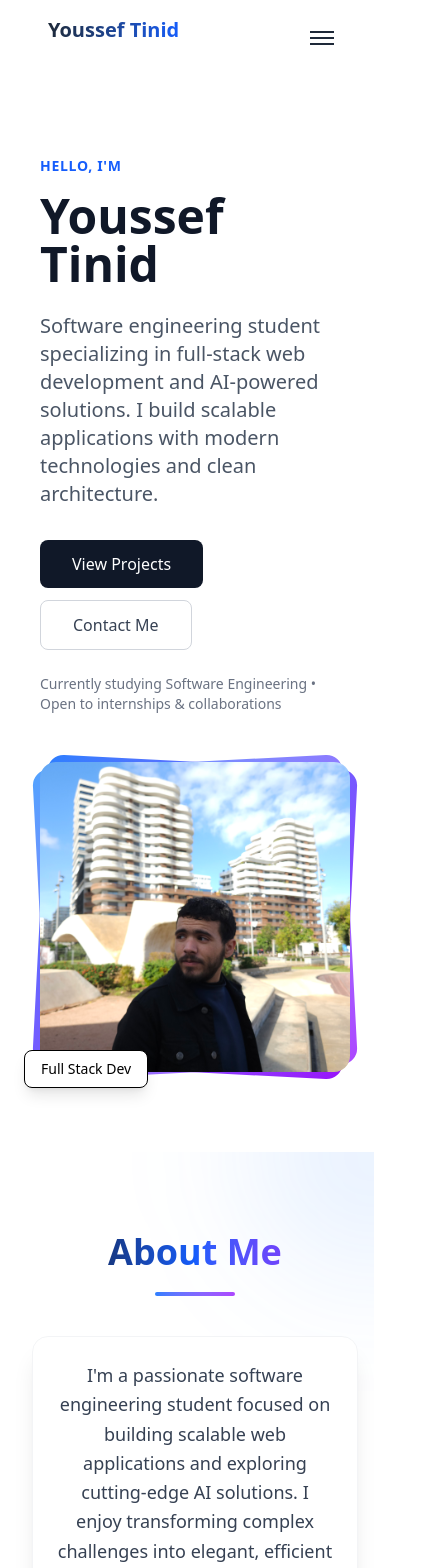
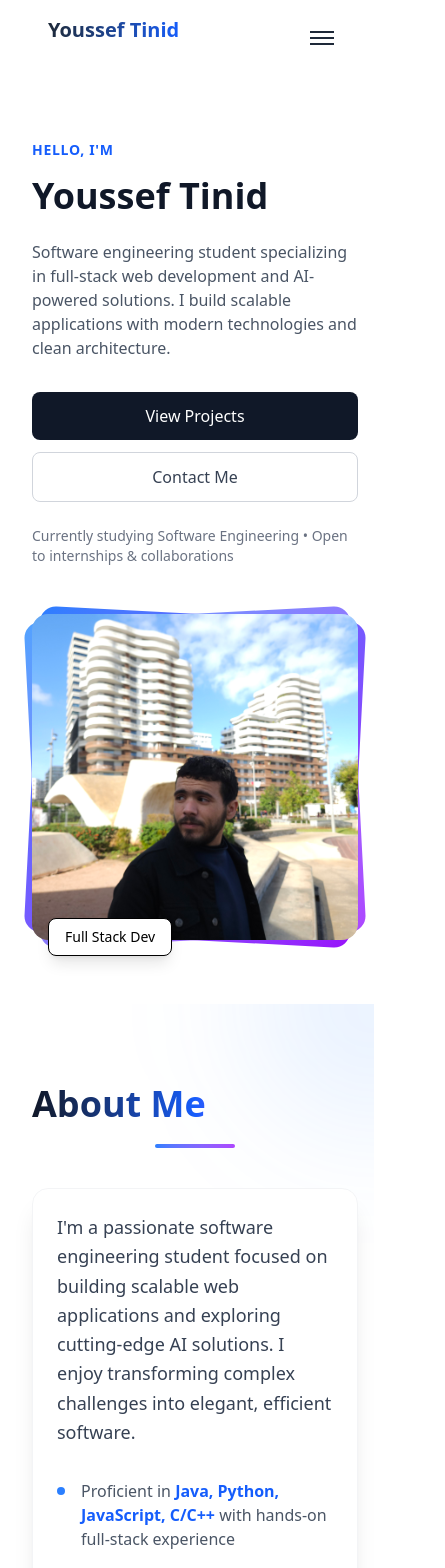
Before and after one commit to youtinid2930/youssef-tinid-portfolio, a Next.js app: page / in a window 390 px wide. Shown: the top 1568 px of the page, 445 px wide, since content can reach past the window. Built offline with nearby package versions, Linux system fonts and the light colour scheme.

Commit message:
refactor: making About, Contact, Hero Responive

```diff
--- a/components/sections/About.tsx
+++ b/components/sections/About.tsx
@@ -11,7 +11,7 @@ export default function About() {
       <div className="absolute bottom-0 left-0 w-96 h-96 bg-purple-500/10 rounded-full blur-3xl translate-y-32 -translate-x-32" />
 
       <Container>
-        <div className="relative max-w-4xl mx-auto text-center md:text-left">
+        <div className="relative max-w-4xl mx-auto text-left">
           {/* Title */}
           <div className="mb-10 md:mb-14">
             <h2 className="text-4xl sm:text-5xl md:text-6xl font-bold mb-5 bg-gradient-to-r from-gray-900 via-blue-600 to-purple-600 bg-clip-text text-transparent">
--- a/components/sections/Contact.tsx
+++ b/components/sections/Contact.tsx
@@ -1,25 +1,25 @@
 import { FiMail, FiLinkedin, FiGithub, FiMapPin } from "react-icons/fi";
-import { SiLeetcode } from "react-icons/si";
-
-export default function Contact() {
 
 type Color = "blue" | "gray" | "orange";
 
-  const contactLinks: {
+type ContactLink = {
   name: string;
   value: string;
   href: string;
-  icon: any;
+  icon: React.ComponentType<{ className?: string }>;
   color: Color;
   description: string;
-}[] = [
+};
+
+export default function Contact() {
+  const contactLinks: ContactLink[] = [
     {
       name: "Email",
       value: "tinidyoussef.pro@gmail.com",
       href: "mailto:tinidyoussef.pro@gmail.com",
       icon: FiMail,
       color: "blue",
-    description: "Send me an email"
+      description: "Send me an email",
     },
     {
       name: "LinkedIn",
@@ -27,7 +27,7 @@ export default function Contact() {
       href: "https://www.linkedin.com/in/youssef-tinid/",
       icon: FiLinkedin,
       color: "blue",
-    description: "Connect professionally"
+      description: "Connect professionally",
     },
     {
       name: "GitHub",
@@ -35,51 +35,64 @@ export default function Contact() {
       href: "https://github.com/youtinid2930",
       icon: FiGithub,
       color: "gray",
-    description: "View my projects"
+      description: "View my projects",
     },
   ];
 
-  const colorClasses = {
+  const colorClasses: Record<Color, string> = {
     blue: "bg-blue-100 text-blue-600 hover:bg-blue-200 border-blue-200",
     gray: "bg-gray-100 text-gray-600 hover:bg-gray-200 border-gray-200",
-    orange: "bg-orange-100 text-orange-600 hover:bg-orange-200 border-orange-200"
+    orange:
+      "bg-orange-100 text-orange-600 hover:bg-orange-200 border-orange-200",
   };
 
   return (
-    <section id="contact" className="py-24 md:py-32">
-      <div className="max-w-4xl mx-auto px-6">
+    <section id="contact" className="py-20 md:py-32">
+      <div className="max-w-4xl mx-auto px-4 sm:px-6">
         {/* Section Header */}
-        <div className="text-center mb-20">
-          <h2 className="text-5xl font-bold text-gray-900 mb-6">
+        <div className="mb-16 md:mb-20">
+          <h2 className="text-4xl sm:text-5xl font-bold text-gray-900 mb-4 text-center md:text-left">
             Get In <span className="text-blue-600">Touch</span>
           </h2>
-          <p className="text-xl text-gray-600 max-w-2xl mx-auto">
-            I'm always open to discussing new opportunities, interesting projects, or just having a chat about tech.
+          <p className="text-base sm:text-lg text-gray-600 max-w-2xl text-left md:text-left">
+            I'm always open to discussing new opportunities, interesting
+            projects, or just having a chat about tech.
           </p>
         </div>
 
-        {/* Contact Cards Grid */}
-        <div className="grid sm:grid-cols-2 gap-6 mb-16">
+        {/* Contact Cards */}
+        <div className="grid grid-cols-1 sm:grid-cols-2 gap-6 mb-16">
           {contactLinks.map((link) => {
             const Icon = link.icon;
+
             return (
               <a
                 key={link.name}
                 href={link.href}
                 target={link.name !== "Email" ? "_blank" : "_self"}
-                rel={link.name !== "Email" ? "noopener noreferrer" : ""}
-                className={`group p-6 rounded-2xl border-2 transition-all duration-300 hover:scale-[1.02] hover:shadow-xl ${colorClasses[link.color]}`}
+                rel={
+                  link.name !== "Email" ? "noopener noreferrer" : undefined
+                }
+                className={`group p-6 rounded-2xl border-2 transition-all duration-300 hover:shadow-xl ${colorClasses[link.color]}`}
               >
-                <div className="flex items-start space-x-4">
-                  <div className="w-14 h-14 rounded-xl bg-white flex items-center justify-center">
-                    <Icon className="w-7 h-7" />
+                <div className="flex items-start gap-4">
+                  <div className="w-12 h-12 sm:w-14 sm:h-14 rounded-xl bg-white flex items-center justify-center shrink-0">
+                    <Icon className="w-6 h-6 sm:w-7 sm:h-7" />
                   </div>
-                  <div className="flex-1">
-                    <div className="text-2xl font-bold mb-2">{link.name}</div>
-                    <div className="text-lg font-medium mb-1">{link.value}</div>
-                    <div className="text-sm opacity-80">{link.description}</div>
+
+                  <div className="flex-1 text-left">
+                    <div className="text-xl sm:text-2xl font-bold mb-1">
+                      {link.name}
                     </div>
-                  <div className="text-2xl opacity-0 group-hover:opacity-100 translate-x-2 group-hover:translate-x-0 transition-all duration-300">
+                    <div className="text-base sm:text-lg font-medium mb-1 break-all">
+                      {link.value}
+                    </div>
+                    <div className="text-sm opacity-80">
+                      {link.description}
+                    </div>
+                  </div>
+
+                  <div className="hidden sm:block text-2xl opacity-0 group-hover:opacity-100 translate-x-2 group-hover:translate-x-0 transition-all duration-300">
                     →
                   </div>
                 </div>
@@ -89,38 +102,44 @@ export default function Contact() {
         </div>
 
         {/* Location & Availability */}
-        <div className="bg-gradient-to-r from-gray-900 to-gray-800 rounded-3xl p-10 text-white text-center">
-          <div className="flex flex-col md:flex-row items-center justify-between space-y-8 md:space-y-0">
-            <div className="flex items-center space-x-4">
-              <div className="w-16 h-16 rounded-xl bg-white/10 flex items-center justify-center">
-                <FiMapPin className="w-8 h-8" />
+        <div className="bg-gradient-to-r from-gray-900 to-gray-800 rounded-3xl p-6 sm:p-10 text-white">
+          <div className="flex flex-col md:flex-row gap-8 justify-between">
+            <div className="flex items-start gap-4">
+              <div className="w-14 h-14 rounded-xl bg-white/10 flex items-center justify-center">
+                <FiMapPin className="w-7 h-7" />
               </div>
               <div className="text-left">
-                <div className="text-2xl font-bold">Based in Morocco</div>
-                <div className="opacity-80">Open to remote opportunities worldwide</div>
+                <div className="text-xl font-bold">Based in Morocco</div>
+                <div className="opacity-80">
+                  Open to remote opportunities worldwide
+                </div>
               </div>
             </div>
 
-            <div className="flex items-center space-x-4">
-              <div className="w-16 h-16 rounded-xl bg-green-500/20 flex items-center justify-center">
-                <span className="text-3xl">✅</span>
+            <div className="flex items-start gap-4">
+              <div className="w-14 h-14 rounded-xl bg-green-500/20 flex items-center justify-center">
+                <span className="text-2xl">✅</span>
               </div>
               <div className="text-left">
-                <div className="text-2xl font-bold">Available</div>
-                <div className="opacity-80">For internships & collaborations</div>
+                <div className="text-xl font-bold">Available</div>
+                <div className="opacity-80">
+                  For internships & collaborations
+                </div>
               </div>
             </div>
           </div>
         </div>
 
-        {/* Call to Action */}
-        <div className="mt-12 text-center">
+        {/* CTA */}
+        <div className="mt-12 text-left md:text-center">
           <a
             href="mailto:tinidyoussef.pro@gmail.com"
-            className="inline-flex items-center space-x-3 px-10 py-5 bg-gradient-to-r from-blue-600 to-blue-700 text-white rounded-full hover:shadow-2xl hover:scale-105 transition-all duration-300 font-semibold text-lg group"
+            className="inline-flex items-center gap-3 px-8 py-4 md:px-10 md:py-5 bg-gradient-to-r from-blue-600 to-blue-700 text-white rounded-full hover:shadow-2xl hover:scale-105 transition-all duration-300 font-semibold text-base md:text-lg group"
           >
             <span>Start a Conversation</span>
-            <span className="group-hover:translate-x-2 transition-transform">→</span>
+            <span className="group-hover:translate-x-2 transition-transform">
+              →
+            </span>
           </a>
           <p className="text-gray-600 mt-4">
             Let's build something amazing together!
--- a/components/sections/Hero.tsx
+++ b/components/sections/Hero.tsx
@@ -1,54 +1,61 @@
 export default function Hero() {
   return (
-    <section className="min-h-[90vh] flex items-center py-20">
-      <div className="max-w-6xl mx-auto px-6 w-full">
-        <div className="grid md:grid-cols-5 gap-12 items-center">
-          {/* Text Content - 3 columns */}
-          <div className="md:col-span-3 space-y-8">
+    <section className="min-h-[90vh] flex items-center py-16 md:py-20">
+      <div className="max-w-6xl mx-auto px-4 sm:px-6 w-full">
+        <div className="grid gap-12 md:grid-cols-5 items-center">
+
+          {/* Text Content */}
+          <div className="md:col-span-3 space-y-8 text-left">
             <div>
               <div className="text-sm font-semibold text-blue-600 uppercase tracking-wider mb-4">
                 Hello, I'm
               </div>
-              <h1 className="text-5xl md:text-6xl font-bold text-gray-900 mb-6">
+
+              <h1 className="text-4xl sm:text-5xl md:text-6xl font-bold text-gray-900 mb-6">
                 Youssef Tinid
               </h1>
-              <p className="text-xl text-gray-600 mb-8 max-w-2xl">
-                Software engineering student specializing in full-stack web development
-                and AI-powered solutions. I build scalable applications with modern
-                technologies and clean architecture.
+
+              <p className="text-base sm:text-lg md:text-xl text-gray-600 max-w-2xl">
+                Software engineering student specializing in full-stack web
+                development and AI-powered solutions. I build scalable
+                applications with modern technologies and clean architecture.
               </p>
             </div>
 
             <div className="space-y-6">
-              <div className="flex flex-wrap gap-3">
+              {/* Buttons */}
+              <div className="flex flex-col sm:flex-row gap-3">
                 <a
                   href="#projects"
-                  className="px-8 py-3 bg-gray-900 text-white rounded-lg hover:bg-gray-800 transition-colors font-medium"
+                  className="px-8 py-3 bg-gray-900 text-white rounded-lg hover:bg-gray-800 transition-colors font-medium text-center"
                 >
                   View Projects
                 </a>
+
                 <a
                   href="#contact"
-                  className="px-8 py-3 border border-gray-300 text-gray-700 rounded-lg hover:border-blue-500 hover:text-blue-600 transition-colors font-medium"
+                  className="px-8 py-3 border border-gray-300 text-gray-700 rounded-lg hover:border-blue-500 hover:text-blue-600 transition-colors font-medium text-center"
                 >
                   Contact Me
                 </a>
               </div>
 
               <div className="text-sm text-gray-500">
-                Currently studying Software Engineering • Open to internships & collaborations
+                Currently studying Software Engineering • Open to internships &
+                collaborations
               </div>
             </div>
           </div>
 
-          {/* Image - 2 columns */}
-          <div className="md:col-span-2 relative">
-            <div className="relative aspect-square">
-              {/* Image with shadow */}
-              <div className="absolute inset-0 bg-gradient-to-br from-blue-500 to-purple-600 rounded-2xl transform rotate-3"></div>
-              <div className="absolute inset-0 bg-gradient-to-br from-blue-400 to-purple-500 rounded-2xl transform -rotate-3"></div>
+          {/* Image */}
+          <div className="md:col-span-2 flex justify-center">
+            <div className="relative w-full max-w-sm aspect-square">
 
-              {/* Actual image */}
+              {/* Background layers */}
+              <div className="absolute inset-0 bg-gradient-to-br from-blue-500 to-purple-600 rounded-2xl rotate-3"></div>
+              <div className="absolute inset-0 bg-gradient-to-br from-blue-400 to-purple-500 rounded-2xl -rotate-3"></div>
+
+              {/* Image */}
               <div className="relative w-full h-full bg-gradient-to-br from-blue-300 to-purple-400 rounded-2xl overflow-hidden">
                 <img
                   src="/profile.jpg"
@@ -57,12 +64,13 @@ export default function Hero() {
                 />
               </div>
 
-              {/* Tech stack floating */}
-              <div className="absolute -bottom-4 -left-4 bg-white px-4 py-2 rounded-lg shadow-lg border">
+              {/* Floating label */}
+              <div className="absolute -bottom-4 left-4 bg-white px-4 py-2 rounded-lg shadow-lg border">
                 <div className="text-sm font-medium">Full Stack Dev</div>
               </div>
             </div>
           </div>
+
         </div>
       </div>
     </section>
```
Lines whose indentation alone changed are shown as unchanged.
